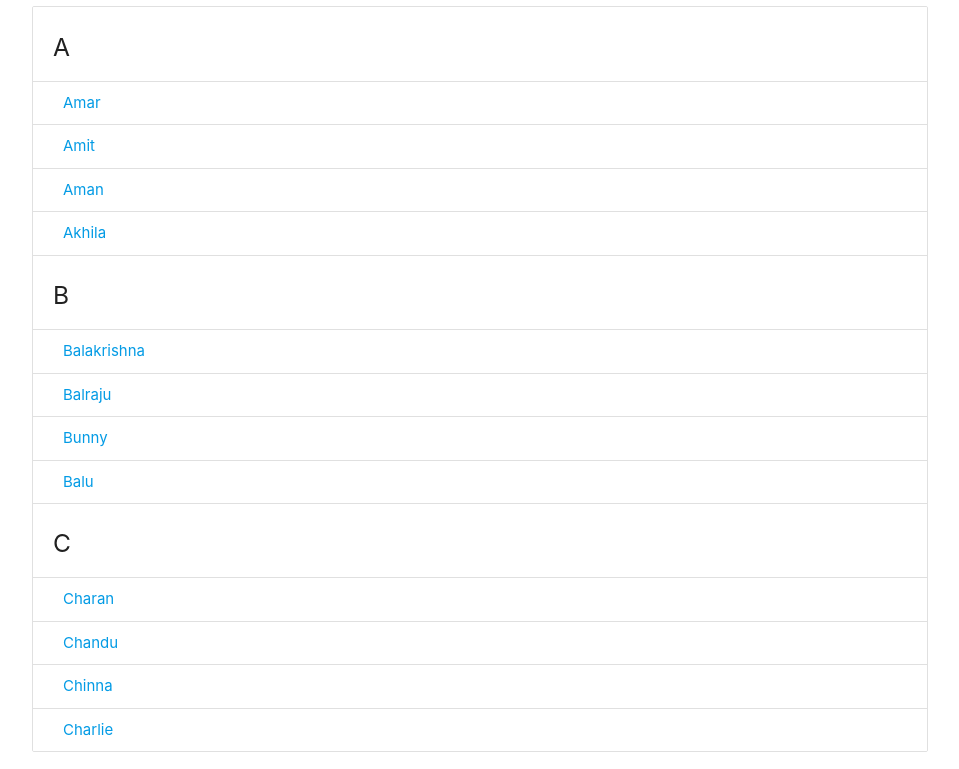
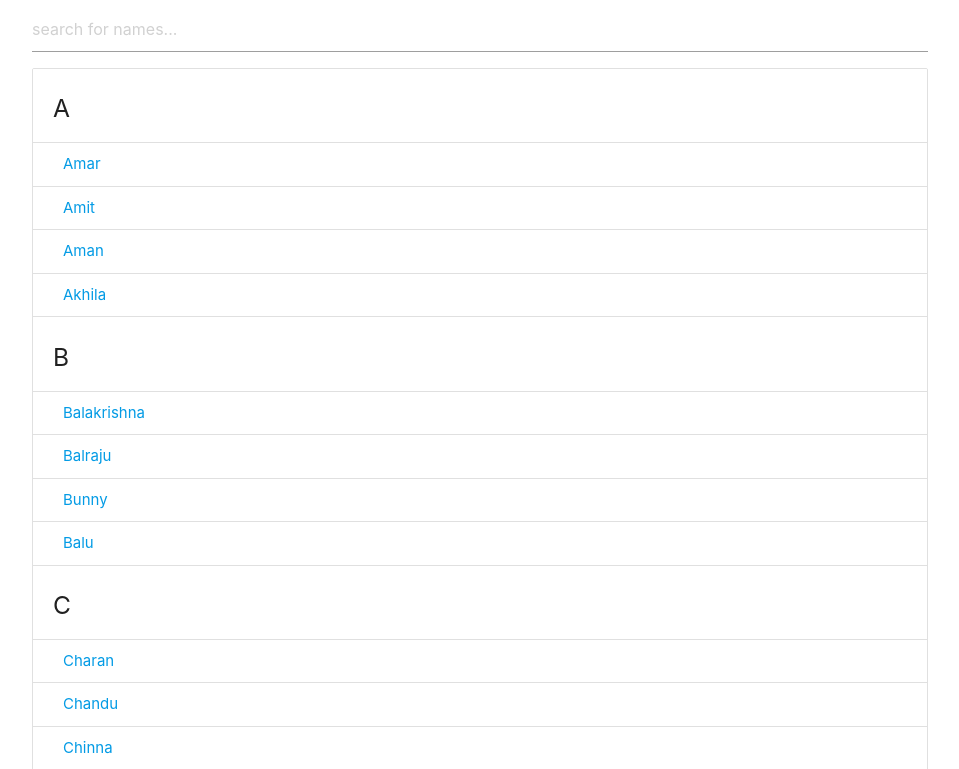
Before and after one commit to b-rajshekar/contact, a plain HTML site: page index.html in a window 1280 px wide. Shown: the part 130-899 px from the top of the page, without its empty margins (160-1119 px from the left). Drawn offline with nearby package versions, Linux system fonts and the light colour scheme.

Commit message:
Update index.html

```diff
--- a/index.html
+++ b/index.html
@@ -12,6 +12,7 @@
         <h1 class="center-align">
             My Contacts
         </h1>
+        <input type="text" id="filterInput" placeholder="search for names...">
         <ul id="names" class="collection with-header">
             <li class="collection-header">
                 <h5>A</h5>
```
